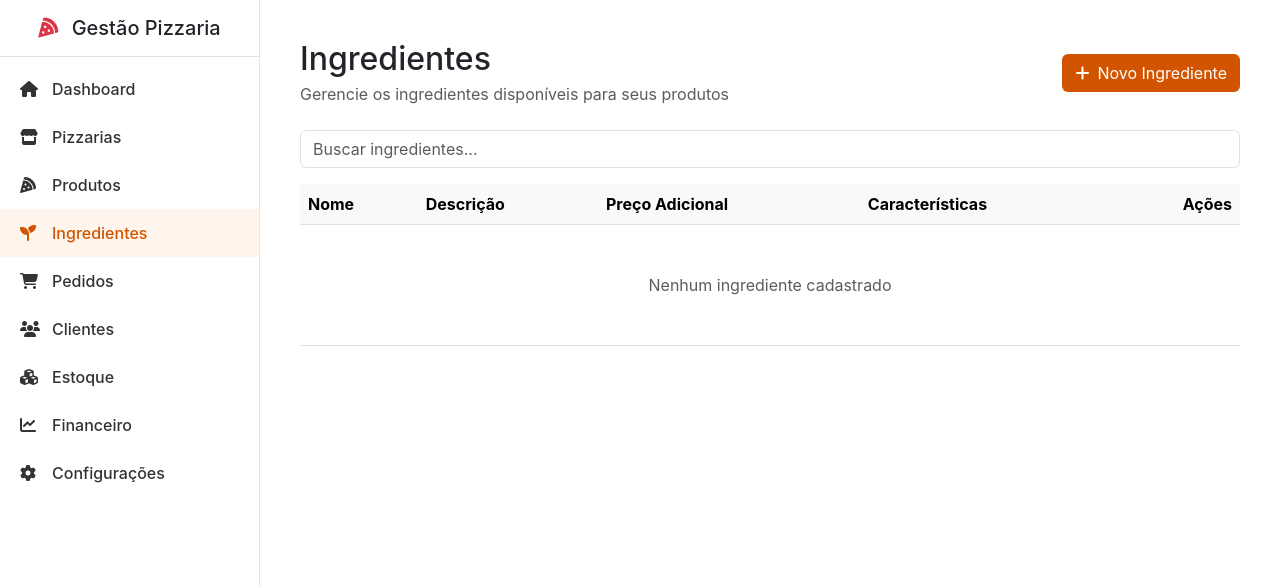
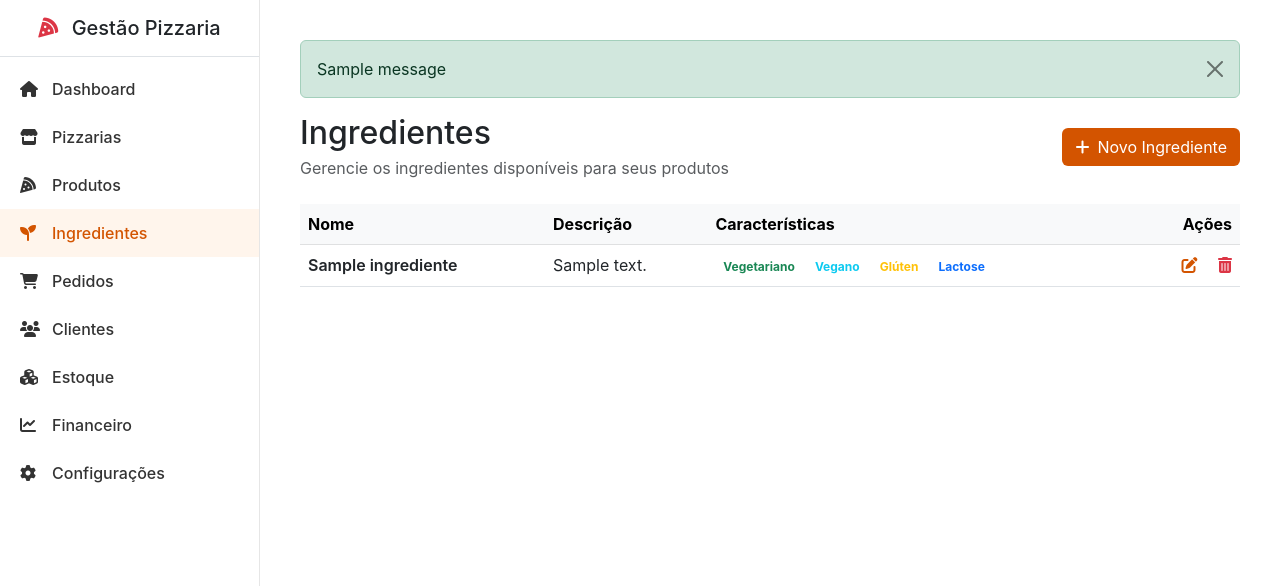
Before and after one commit to eagalves/gestao-pizzaria, a Django app: page /ingredientes/ in a window 1280 px wide. Shown: the top 586 px of the page. Run offline with Django 5.2, Linux system fonts and the light colour scheme; a user stored in the database is signed in; tables that the repository leaves empty hold one stand-in row (values such as "Sample post"); one stand-in notice (Sample message) is shown.

Commit message:
Criar banco de dados para os Ingredientes

```diff
--- /dev/null
+++ b/ingredientes/forms.py
@@ -0,0 +1,25 @@
+from django import forms
+from .models import Ingrediente
+
+class IngredienteForm(forms.ModelForm):
+    """
+    Formulário para criar e editar um ingrediente.
+    """
+    class Meta:
+        model = Ingrediente
+        fields = [
+            'nome',
+            'descricao',
+            'vegetariano',
+            'vegano',
+            'contem_gluten',
+            'contem_lactose'
+        ]
+        widgets = {
+            'nome': forms.TextInput(attrs={'class': 'form-control'}),
+            'descricao': forms.Textarea(attrs={'class': 'form-control', 'rows': 3}),
+            'vegetariano': forms.CheckboxInput(attrs={'class': 'form-check-input'}),
+            'vegano': forms.CheckboxInput(attrs={'class': 'form-check-input'}),
+            'contem_gluten': forms.CheckboxInput(attrs={'class': 'form-check-input'}),
+            'contem_lactose': forms.CheckboxInput(attrs={'class': 'form-check-input'}),
+        }
--- /dev/null
+++ b/ingredientes/models.py
@@ -0,0 +1,24 @@
+from django.db import models
+from autenticacao.models import Pizzaria
+
+class Ingrediente(models.Model):
+    """
+    Representa um ingrediente que pertence a uma pizzaria específica.
+    """
+    pizzaria = models.ForeignKey(Pizzaria, on_delete=models.CASCADE, related_name="ingredientes")
+    nome = models.CharField(max_length=100)
+    descricao = models.TextField(blank=True, help_text="Descrição opcional do ingrediente.")
+    vegetariano = models.BooleanField(default=False)
+    vegano = models.BooleanField(default=False)
+    contem_gluten = models.BooleanField(default=False)
+    contem_lactose = models.BooleanField(default=False)
+
+    class Meta:
+        verbose_name = "Ingrediente"
+        verbose_name_plural = "Ingredientes"
+        # Garante que não haja ingredientes com o mesmo nome para a mesma pizzaria
+        unique_together = ('pizzaria', 'nome')
+        ordering = ['nome']
+
+    def __str__(self):
+        return f"{self.nome} ({self.pizzaria.nome})"
--- a/ingredientes/templates/ingredientes/lista_ingredientes.html
+++ b/ingredientes/templates/ingredientes/lista_ingredientes.html
@@ -3,19 +3,23 @@
 {% block title %}Ingredientes - Gestão Pizzaria{% endblock %}
 
 {% block content %}
+{% if messages %}
+    {% for message in messages %}
+        <div class="alert alert-{{ message.tags }} alert-dismissible fade show" role="alert">
+            {{ message }}
+            <button type="button" class="btn-close" data-bs-dismiss="alert" aria-label="Close"></button>
+        </div>
+    {% endfor %}
+{% endif %}
+
 <div class="d-flex justify-content-between align-items-center mb-4">
     <div>
         <h2 class="mb-1">Ingredientes</h2>
         <p class="text-muted mb-0">Gerencie os ingredientes disponíveis para seus produtos</p>
     </div>
-    <!-- Botão para abrir o modal -->
     <button type="button" class="btn btn-orange" data-bs-toggle="modal" data-bs-target="#modalNovoIngrediente">
         <i class="fas fa-plus me-2"></i>Novo Ingrediente
     </button>
-</div>
-
-<div class="mb-3">
-    <input type="text" class="form-control" placeholder="Buscar ingredientes...">
 </div>
 
 <div class="table-responsive">
@@ -24,7 +28,6 @@
         <tr>
             <th>Nome</th>
             <th>Descrição</th>
-            <th>Preço Adicional</th>
             <th>Características</th>
             <th class="text-end">Ações</th>
         </tr>
@@ -34,10 +37,11 @@
             <tr>
                 <td class="fw-semibold">{{ ingrediente.nome }}</td>
                 <td>{{ ingrediente.descricao|default:"-" }}</td>
-                <td>R$ {{ ingrediente.preco_adicional|floatformat:2 }}</td>
                 <td>
                     {% if ingrediente.vegetariano %}<span class="badge bg-success-light text-success">Vegetariano</span>{% endif %}
                     {% if ingrediente.vegano %}<span class="badge bg-info-light text-info">Vegano</span>{% endif %}
+                    {% if ingrediente.contem_gluten %}<span class="badge bg-warning-light text-warning">Glúten</span>{% endif %}
+                    {% if ingrediente.contem_lactose %}<span class="badge bg-primary-light text-primary">Lactose</span>{% endif %}
                 </td>
                 <td class="text-end">
                     <a href="#" class="text-decoration-none text-orange me-3"><i class="fas fa-edit"></i></a>
@@ -45,7 +49,7 @@
                 </td>
             </tr>
         {% empty %}
-            <tr><td colspan="5" class="text-center py-5 text-muted">Nenhum ingrediente cadastrado</td></tr>
+            <tr><td colspan="4" class="text-center py-5 text-muted">Nenhum ingrediente cadastrado</td></tr>
         {% endfor %}
         </tbody>
     </table>
@@ -55,49 +59,34 @@
 <div class="modal fade" id="modalNovoIngrediente" tabindex="-1" aria-labelledby="modalNovoIngredienteLabel" aria-hidden="true">
     <div class="modal-dialog">
         <div class="modal-content">
+            <form method="post" action="{% url 'lista_ingredientes' %}">
+                {% csrf_token %}
                 <div class="modal-header">
                     <h5 class="modal-title" id="modalNovoIngredienteLabel">Novo Ingrediente</h5>
                     <button type="button" class="btn-close" data-bs-dismiss="modal" aria-label="Close"></button>
                 </div>
                 <div class="modal-body">
-                <form>
                     <div class="mb-3">
-                        <label for="nomeIngrediente" class="form-label">Nome do Ingrediente</label>
-                        <input type="text" class="form-control" id="nomeIngrediente">
+                        <label for="{{ form.nome.id_for_label }}" class="form-label">Nome do Ingrediente</label>
+                        {{ form.nome }}
                     </div>
                     <div class="mb-3">
-                        <label for="descricaoIngrediente" class="form-label">Descrição (opcional)</label>
-                        <textarea class="form-control" id="descricaoIngrediente" rows="3"></textarea>
-                    </div>
-                    <div class="mb-3">
-                        <label for="precoAdicional" class="form-label">Preço Adicional (R$)</label>
-                        <input type="number" class="form-control" id="precoAdicional" value="0" step="0.01">
+                        <label for="{{ form.descricao.id_for_label }}" class="form-label">Descrição (opcional)</label>
+                        {{ form.descricao }}
                     </div>
                     <div class="mb-3">
                         <h6>Características</h6>
-                        <div class="form-check">
-                            <input class="form-check-input" type="checkbox" value="" id="checkVegetariano">
-                            <label class="form-check-label" for="checkVegetariano">Vegetariano</label>
+                        <div class="form-check">{{ form.vegetariano }} <label class="form-check-label" for="{{ form.vegetariano.id_for_label }}">Vegetariano</label></div>
+                        <div class="form-check">{{ form.vegano }} <label class="form-check-label" for="{{ form.vegano.id_for_label }}">Vegano</label></div>
+                        <div class="form-check">{{ form.contem_gluten }} <label class="form-check-label" for="{{ form.contem_gluten.id_for_label }}">Contém Glúten</label></div>
+                        <div class="form-check">{{ form.contem_lactose }} <label class="form-check-label" for="{{ form.contem_lactose.id_for_label }}">Contém Lactose</label></div>
                     </div>
-                        <div class="form-check">
-                            <input class="form-check-input" type="checkbox" value="" id="checkVegano">
-                            <label class="form-check-label" for="checkVegano">Vegano</label>
-                        </div>
-                        <div class="form-check">
-                            <input class="form-check-input" type="checkbox" value="" id="checkGluten">
-                            <label class="form-check-label" for="checkGluten">Contém Glúten</label>
-                        </div>
-                        <div class="form-check">
-                            <input class="form-check-input" type="checkbox" value="" id="checkLactose">
-                            <label class="form-check-label" for="checkLactose">Contém Lactose</label>
-                        </div>
-                    </div>
-                </form>
                 </div>
                 <div class="modal-footer">
                     <button type="button" class="btn btn-secondary" data-bs-dismiss="modal">Cancelar</button>
-                <button type="button" class="btn btn-orange">Salvar Ingrediente</button>
+                    <button type="submit" class="btn btn-orange">Salvar Ingrediente</button>
                 </div>
+            </form>
         </div>
     </div>
 </div>
--- a/ingredientes/views.py
+++ b/ingredientes/views.py
@@ -1,11 +1,38 @@
+from django.contrib import messages
 from django.contrib.auth.decorators import login_required
-from django.shortcuts import render
+from django.shortcuts import render, redirect, get_object_or_404
+from autenticacao.models import UsuarioPizzaria
+from .models import Ingrediente
+from .forms import IngredienteForm
 
 @login_required
 def lista_ingredientes(request):
-    """Exibe a página de ingredientes (apenas frontend)."""
-    # Como não há banco de dados nesta etapa, passamos uma lista vazia.
+    """
+    Lista os ingredientes da pizzaria do usuário logado e processa
+    o formulário de adição de um novo ingrediente.
+    """
+    usuario_pizzaria = get_object_or_404(UsuarioPizzaria, usuario=request.user, ativo=True)
+
+    if request.method == 'POST':
+        form = IngredienteForm(request.POST)
+        if form.is_valid():
+            ingrediente = form.save(commit=False)
+            ingrediente.pizzaria = usuario_pizzaria.pizzaria
+            try:
+                ingrediente.save()
+                messages.success(request, f"Ingrediente '{ingrediente.nome}' salvo com sucesso!")
+            except Exception:
+                messages.error(request, f"Já existe um ingrediente com o nome '{ingrediente.nome}'.")
+            return redirect('lista_ingredientes')
+        else:
+            messages.error(request, "Houve um erro no formulário. Verifique os dados.")
+    else:
+        form = IngredienteForm()
+
+    ingredientes = Ingrediente.objects.filter(pizzaria=usuario_pizzaria.pizzaria)
+
     context = {
-        "ingredientes": []
+        'ingredientes': ingredientes,
+        'form': form
     }
     return render(request, "ingredientes/lista_ingredientes.html", context)
```
Also changed, not shown: ingredientes/migrations/0001_initial.py (added), ingredientes/migrations/__init__.py (added), 1 other file. Lines whose indentation alone changed are shown as unchanged.
